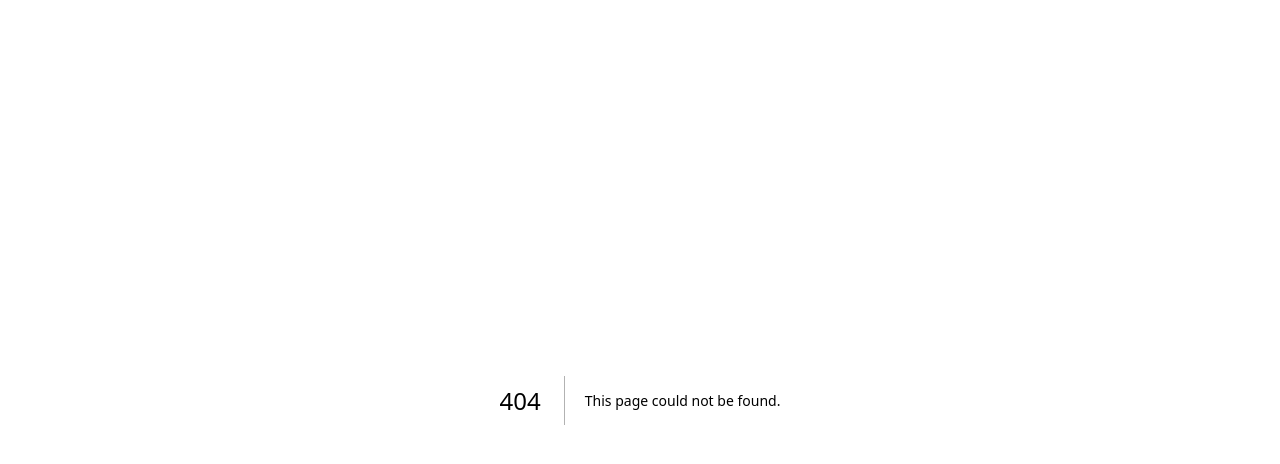
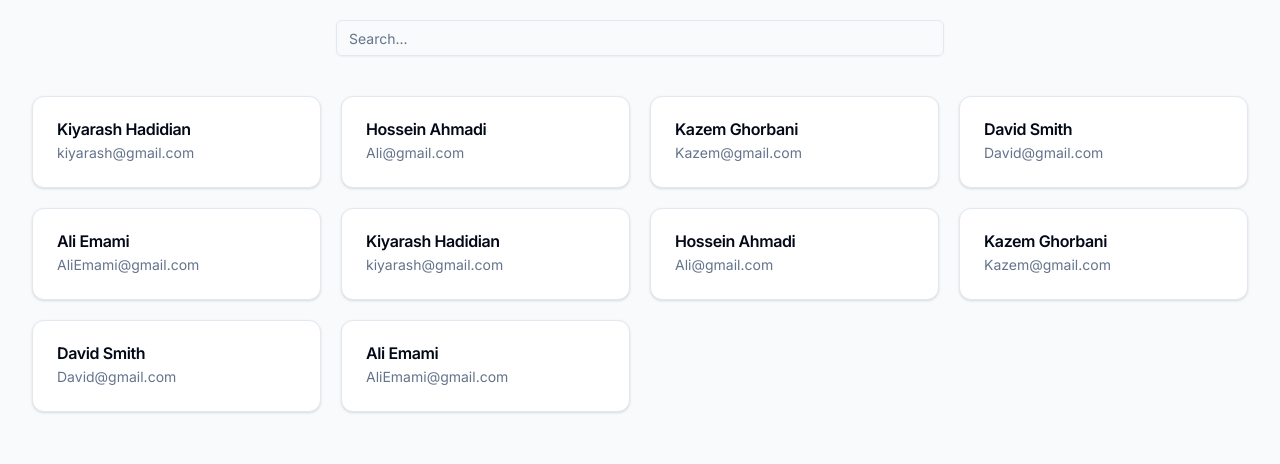
Before and after one commit to Kiyarash17/AriaTech-Test, a Next.js app: page /users in a window 1280 px wide. Before the commit this address had no page. Shown: the top 464 px of the page. Built offline with nearby package versions, Linux system fonts and the light colour scheme.

Commit message:
Add users page and it's components

```diff
--- a/app/page-client.tsx
+++ b/app/page-client.tsx
@@ -19,14 +19,17 @@ export default function PageClient() {
           </p>
           <div className="flex gap-2 w-full">
             <Link
-            href="/auth/login"
+              href="/auth/login"
               className={`${buttonVariants({ variant: "default" })} flex-1`}
             >
               Login
             </Link>
-            <Button variant="outline" className="flex-1">
-              Start
-            </Button>
+            <Link
+              href="/users"
+              className={`${buttonVariants({ variant: "outline" })} flex-1`}
+            >
+              Users
+            </Link>
           </div>
         </div>
         <div className="flex-1 flex justify-center items-center">
--- /dev/null
+++ b/app/users/page-client.tsx
@@ -0,0 +1,39 @@
+"use client";
+
+import { Button } from "@/components/ui/button";
+import { Input } from "@/components/ui/input";
+import UserCard from "@/components/users/cards";
+import { useState } from "react";
+
+type Props = {
+  usersList: {
+    name: string;
+    email: string;
+  }[];
+};
+
+export default function PageClient(props: Props) {
+  const [searchQuery, setSearchQuery] = useState("");
+
+  return (
+    <div className="container py-5 space-y-10">
+      <div className="flex w-full sm:w-1/2 mx-auto justify-center">
+        <Input
+          type="text"
+          placeholder="Search..."
+          onChange={(e) => setSearchQuery(e.target.value)}
+        />
+        {/* <Button>Search</Button> */}
+      </div>
+      <div className="grid grid-cols-1 sm:grid-cols-2 md:grid-cols-3 lg:grid-cols-4 gap-5">
+        {props.usersList
+          .filter((item) =>
+            item.name.toLowerCase().includes(searchQuery.toLowerCase())
+          )
+          ?.map((user, index) => (
+            <UserCard data={user} key={index} />
+          ))}
+      </div>
+    </div>
+  );
+}
--- /dev/null
+++ b/app/users/page.tsx
@@ -0,0 +1,6 @@
+import { USERSLIST } from "@/config/users-list";
+import PageClient from "./page-client";
+
+export default function Page() {
+  return <PageClient usersList={USERSLIST} />;
+}
--- /dev/null
+++ b/components/users/cards/index.tsx
@@ -0,0 +1,24 @@
+import {
+  Card,
+  CardDescription,
+  CardHeader,
+  CardTitle,
+} from "@/components/ui/card";
+
+type Props = {
+  data: {
+    name: string;
+    email: string;
+  };
+};
+
+export default function UserCard(props: Props) {
+  return (
+    <Card>
+      <CardHeader>
+        <CardTitle>{props.data.name}</CardTitle>
+        <CardDescription>{props.data?.email}</CardDescription>
+      </CardHeader>
+    </Card>
+  );
+}
--- /dev/null
+++ b/config/users-list.tsx
@@ -0,0 +1,42 @@
+export const USERSLIST = [
+  {
+    name: "Kiyarash Hadidian",
+    email: "kiyarash@gmail.com",
+  },
+  {
+    name: "Hossein Ahmadi",
+    email: "Ali@gmail.com",
+  },
+  {
+    name: "Kazem Ghorbani",
+    email: "Kazem@gmail.com",
+  },
+  {
+    name: "David Smith",
+    email: "David@gmail.com",
+  },
+  {
+    name: "Ali Emami",
+    email: "AliEmami@gmail.com",
+  },
+  {
+    name: "Kiyarash Hadidian",
+    email: "kiyarash@gmail.com",
+  },
+  {
+    name: "Hossein Ahmadi",
+    email: "Ali@gmail.com",
+  },
+  {
+    name: "Kazem Ghorbani",
+    email: "Kazem@gmail.com",
+  },
+  {
+    name: "David Smith",
+    email: "David@gmail.com",
+  },
+  {
+    name: "Ali Emami",
+    email: "AliEmami@gmail.com",
+  },
+];
```
Also changed, not shown: 1 other file (tests, documents, lock files or other folders).
